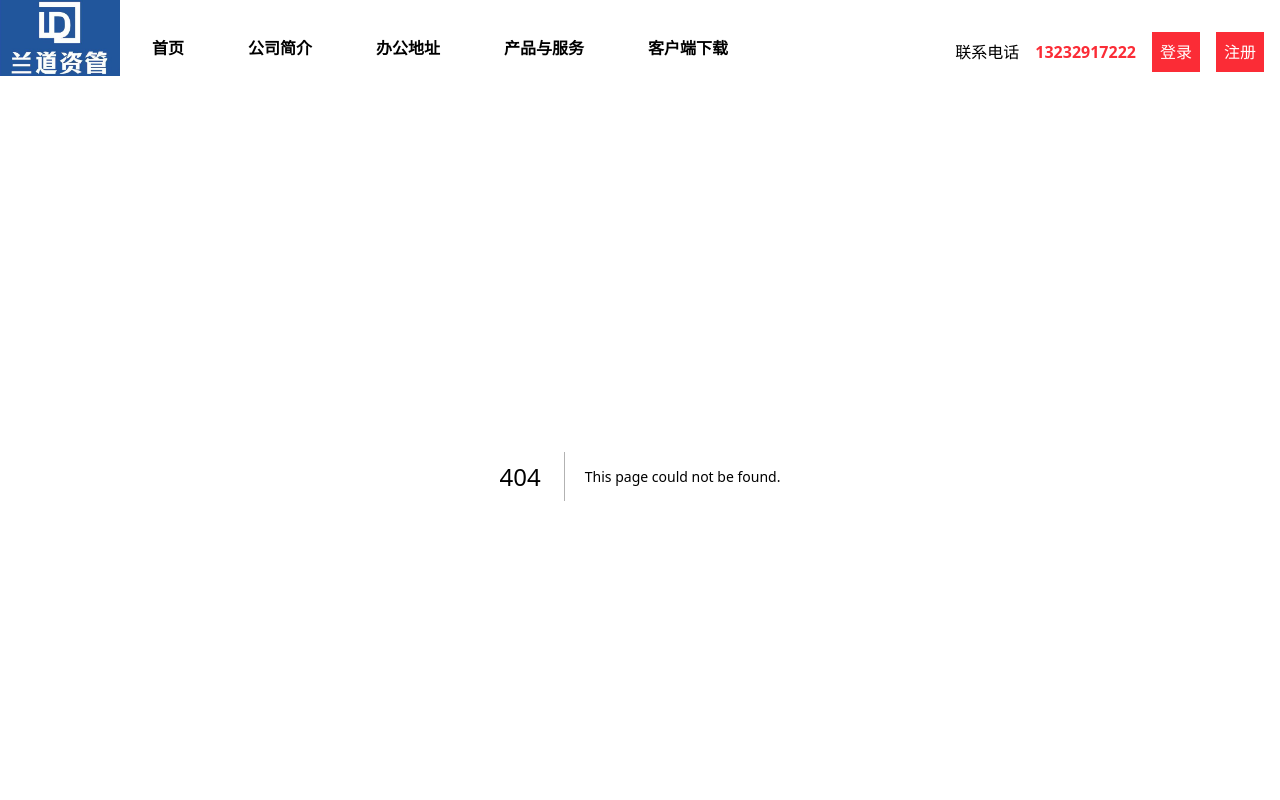
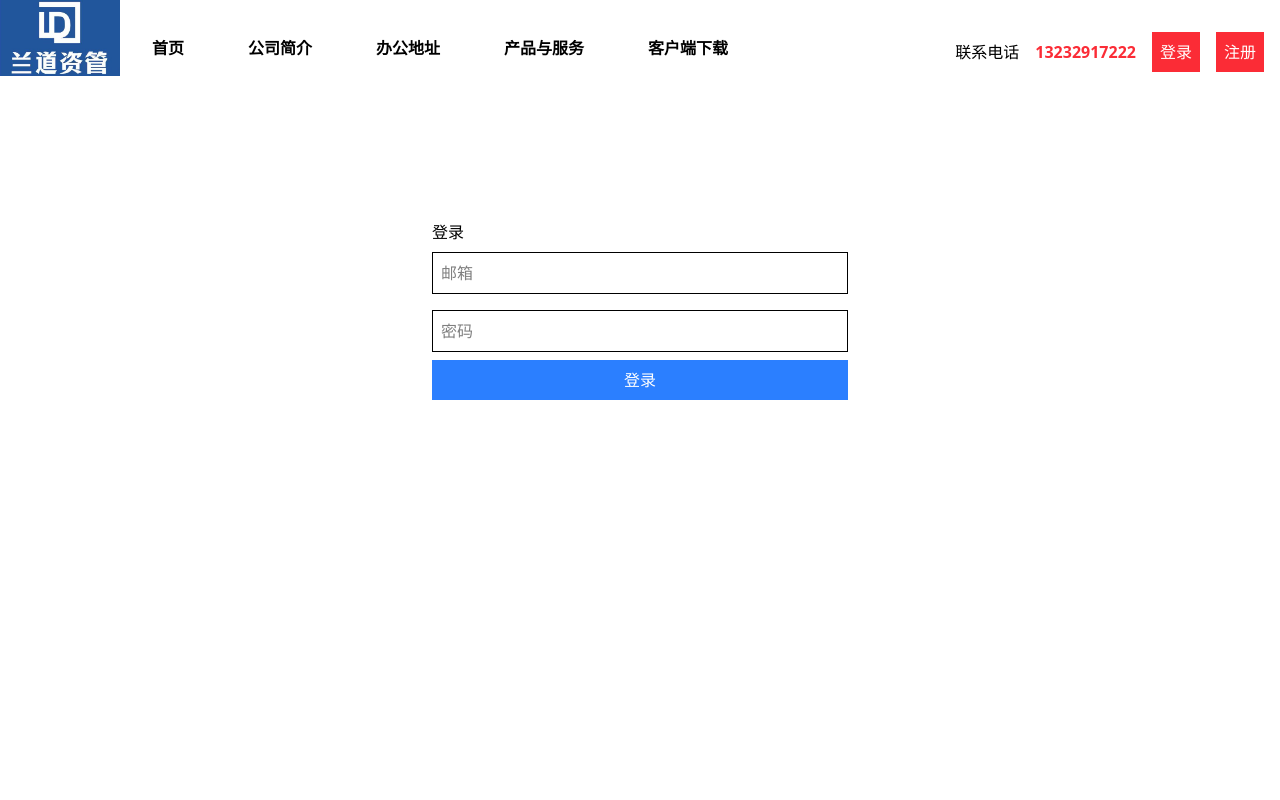
Before and after one commit to ArtoriasForset/supabase_demo, a Next.js app: page /login in a window 1280 px wide. Before the commit this address had no page. Shown: the top 800 px of the page. Built offline with nearby package versions, Linux system fonts and the light colour scheme; no server answers.

Commit message:
邮箱注册登录功能

```diff
--- a/src/app/layout.tsx
+++ b/src/app/layout.tsx
@@ -99,7 +99,7 @@ export default function RootLayout({
         {children}
         <footer className="p-4 bg-gray-100 text-gray-900 w-full items-center">
           <p className="bg-gray-100 w-36 p-2 font-semibold text-center">合作伙伴</p>
-          <p className=" bg-red-500 text-white p-2 w-36 text-center transform hover:scale-110 transition">代理 / 特许加盟</p>
+          <p className=" bg-red-500 text-white p-2 w-36 text-center">代理 / 特许加盟</p>
           <p className="font-sans m-2 text-center text-sm">©2025</p>
         </footer>
       </body>
--- /dev/null
+++ b/src/app/login/page.tsx
@@ -0,0 +1,64 @@
+'use client'
+
+import { useState } from 'react'
+import { supabase } from '@/lib/supabaseClient'
+import { useRouter } from 'next/navigation'
+
+export default function LoginPage() {
+  const router = useRouter()
+  const [email, setEmail] = useState('')
+  const [password, setPassword] = useState('')
+  const [error, setError] = useState('')
+
+  async function handleLogin(e: React.FormEvent) {
+    e.preventDefault()
+    setError('')
+
+    const { data, error } = await supabase.auth.signInWithPassword({
+      email,
+      password
+    })
+
+    if (error) {
+      setError(error.message)
+    } else {
+      router.push('/task')
+    }
+  }
+
+  return (
+    <form onSubmit={handleLogin} className="max-w-md mx-auto p-4 mb-96 mt-32">
+      <h1>登录</h1>
+      <input
+        type="email"
+        placeholder="邮箱"
+        value={email}
+        onChange={e => setEmail(e.target.value)}
+        required
+        className="border p-2 my-2 w-full"
+      />
+      <input
+        type="password"
+        placeholder="密码"
+        value={password}
+        onChange={e => setPassword(e.target.value)}
+        required
+        className="border p-2 my-2 w-full"
+      />
+      <button type="submit" className="bg-blue-500 text-white p-2 w-full">
+        登录
+      </button>
+      {error && (
+        <>
+          <p className="mt-2 text-red-500">{error}</p>
+          <p>
+            没有账号？{' '}
+            <a href="/register" className="text-blue-600 underline">
+              去注册
+            </a>
+          </p>
+        </>
+      )}
+    </form>
+  )
+}
--- /dev/null
+++ b/src/app/register/page.tsx
@@ -0,0 +1,60 @@
+'use client'
+
+import { useState } from "react"
+import { supabase } from "@/lib/supabaseClient"
+import { useRouter } from "next/navigation"
+
+export default function RegisterPage ({ children }: { children: React.ReactNode }) {
+
+    const router = useRouter()
+    const [email, setEmail] = useState("")
+    const [password, setPassword] = useState("")
+    const [message, setMessage] = useState("")
+
+    async function handleRegister (e: React.FormEvent) {
+        e.preventDefault()
+
+        const { data, error } = await supabase.auth.signUp({
+            email,
+            password,
+            options: {
+                emailRedirectTo: window.location.origin + "/login"
+            }
+        })
+
+        if (error) {
+            setMessage("注册失败:" + error.message)
+        } else if (data.session) {
+            // 注册成功并登录
+            router.push("/tasks")
+        } else {
+            setMessage("注册成功! 请检查您的邮箱以验证账户")
+        }
+    }
+
+    return (
+
+        <form onSubmit={handleRegister} className="max-w-md mx-auto p-4 mb-96 mt-32">
+            <h1>注册</h1>
+            <input
+                type="email"
+                placeholder="邮箱"
+                value={email}
+                onChange={(e) => setEmail(e.target.value)}
+                required
+                className="border p-2 my-2 w-full"
+            />
+            <input
+                type="password"
+                placeholder="密码"
+                value={password}
+                onChange={(e) => setPassword(e.target.value)}
+                required
+                className="border p-2 my-2 w-full"
+            />
+            <button type="submit" className="bg-blue-500 text-white p-2 w-full">注册</button>
+            {message && <p className="mt-4 text-center">{message}</p>}
+        </form>
+    )
+
+}
--- /dev/null
+++ b/src/lib/supabaseClient.ts
@@ -0,0 +1,6 @@
+import { createClient } from '@supabase/supabase-js'
+
+const supabaseUrl = process.env.NEXT_PUBLIC_SUPABASE_URL!
+const supabaseAnonKey = process.env.NEXT_PUBLIC_SUPABASE_ANON_KEY!
+
+export const supabase = createClient(supabaseUrl, supabaseAnonKey)
```
Also changed, not shown: package.json (+7 -6 lines), 1 other file (tests, documents, lock files or other folders).
